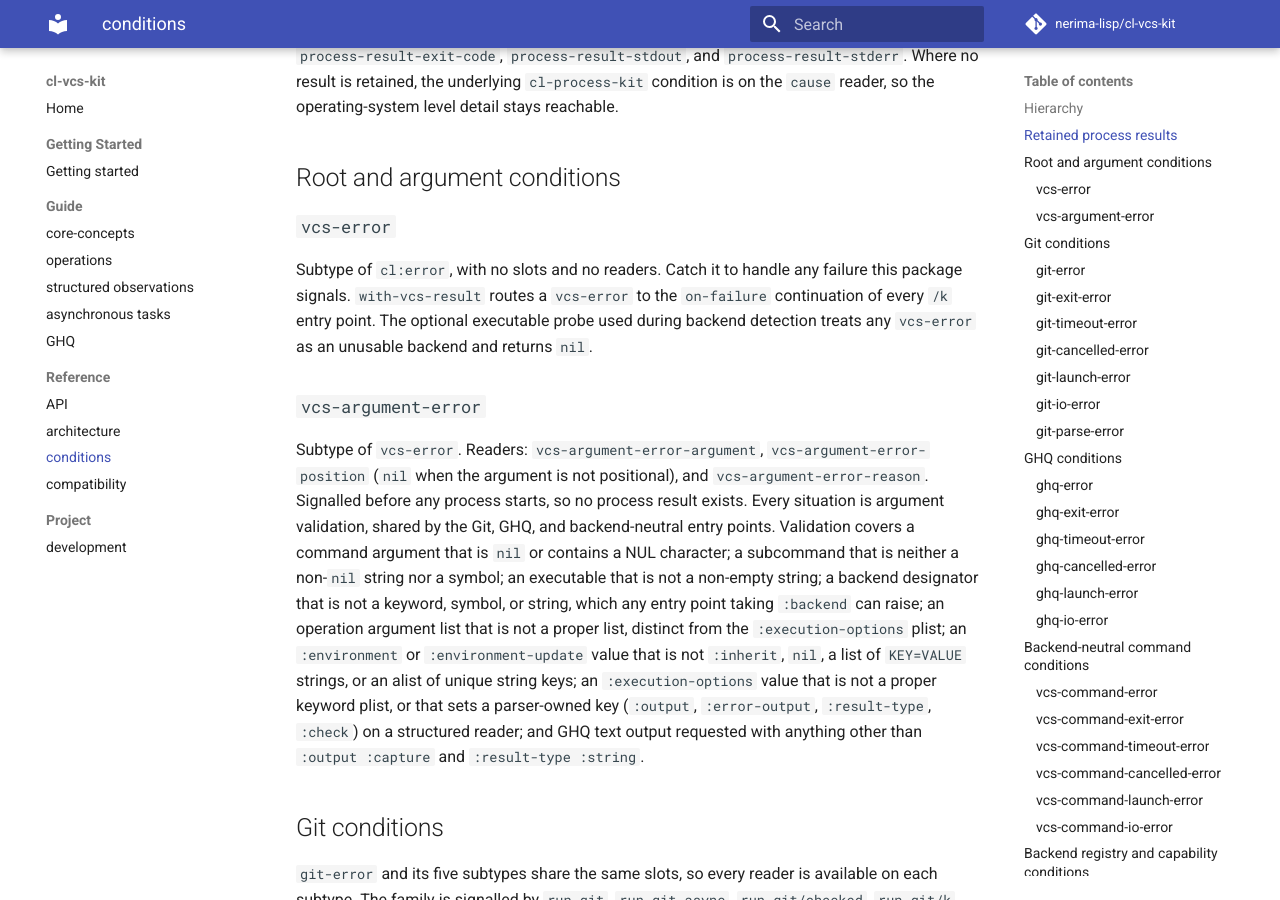
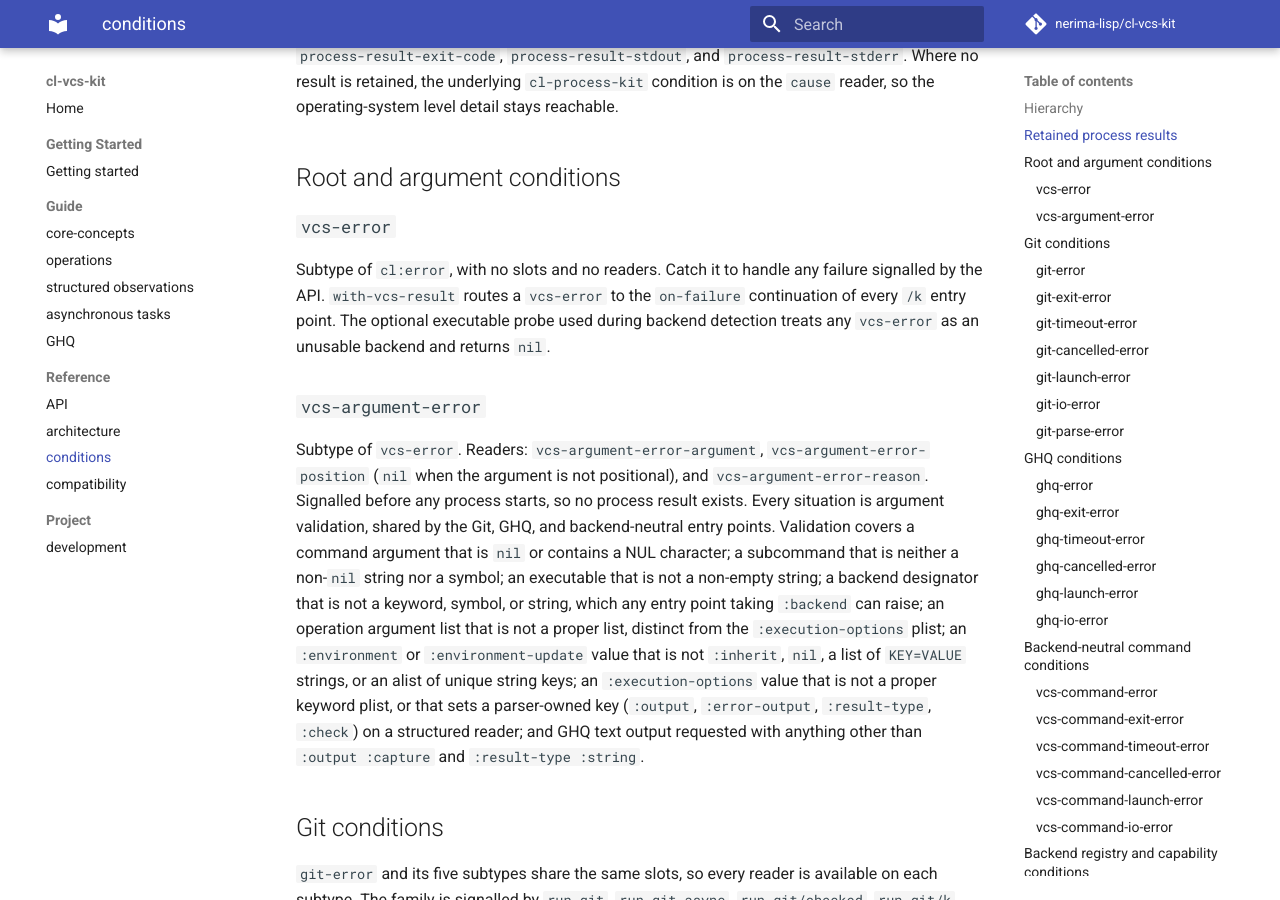
Before and after one commit to nerima-lisp/cl-vcs-kit, an MkDocs documentation site: the page built from docs/src/reference/conditions.md, in a window 1280 px wide and 900 px high, scrolled down 1867 px. Built offline with MkDocs 1.6.1 and Material for MkDocs 9.7.7, drawn with Linux system fonts in a browser that asks for light colours; comment, search, counter and statistics services are not loaded; some of the changed text lies outside the part shown.

Commit message:
docs: remove remaining self-reference prose

```diff
--- a/docs/src/reference/conditions.md
+++ b/docs/src/reference/conditions.md
@@ -1,6 +1,6 @@
 # Conditions
 
-Every condition this package signals is a subtype of `vcs-error`, itself a
+Every condition signalled by the API is a subtype of `vcs-error`, itself a
 subtype of `cl:error`. The type named in a `handler-case` clause decides which
 failures are caught.
 
@@ -82,7 +82,7 @@ so the operating-system level detail stays reachable.
 ### `vcs-error`
 
 Subtype of `cl:error`, with no slots and no readers. Catch it to handle any
-failure this package signals. `with-vcs-result` routes a `vcs-error` to the
+failure signalled by the API. `with-vcs-result` routes a `vcs-error` to the
 `on-failure` continuation of every `/k` entry point. The optional executable
 probe used during backend detection treats any `vcs-error` as an unusable
 backend and returns `nil`.
```
Also changed, not shown: 1 other file.
